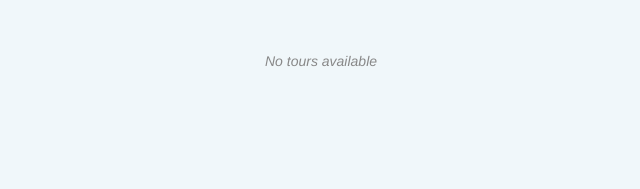
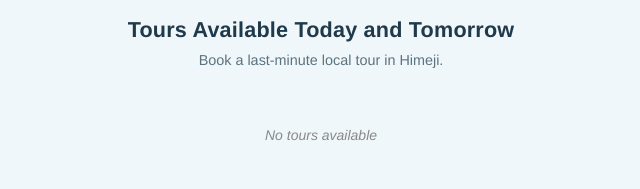
Before and after one commit to orina03052026-blip/tour-info, a plain HTML site: page index.html in a window 1280 px wide. Shown: the whole page, without its empty margins (319-959 px from the left). Drawn offline with Linux system fonts and the light colour scheme; no server answers.

Commit message:
見出し『Tours Available Today and Tomorrow』とサブテキストをカード上部に追加

```diff
--- a/index.html
+++ b/index.html
@@ -7,6 +7,10 @@
 <link rel="stylesheet" href="style.css">
 </head>
 <body>
+<header class="page-header">
+  <h1 class="page-title">Tours Available Today and Tomorrow</h1>
+  <p class="page-subtitle">Book a last-minute local tour in Himeji.</p>
+</header>
 <div id="container"><div class="empty-message">Loading availability...</div></div>
 <script src="script.js"></script>
 </body>
--- a/style.css
+++ b/style.css
@@ -12,6 +12,28 @@ body {
   color: #333;
   font-size: 14px;
   -webkit-text-size-adjust: 100%;
+  line-height: 1.4;
+}
+
+.page-header {
+  max-width: 960px;
+  margin: 0 auto 16px;
+  padding: 4px 4px 0;
+  text-align: center;
+}
+
+.page-title {
+  font-size: 1.35rem;
+  font-weight: 700;
+  color: #1f3a4a;
+  letter-spacing: 0.2px;
+  line-height: 1.3;
+  margin-bottom: 6px;
+}
+
+.page-subtitle {
+  font-size: 0.9rem;
+  color: #5b7280;
   line-height: 1.4;
 }
 
@@ -146,6 +168,9 @@ body {
 
 @media (max-width: 480px) {
   body { padding: 8px; font-size: 13px; }
+  .page-header { margin-bottom: 12px; }
+  .page-title { font-size: 1.15rem; }
+  .page-subtitle { font-size: 0.82rem; }
   .day-grid { gap: 12px; }
   .day-header { padding: 12px 14px; }
   .day-date { font-size: 1.2rem; }
```
